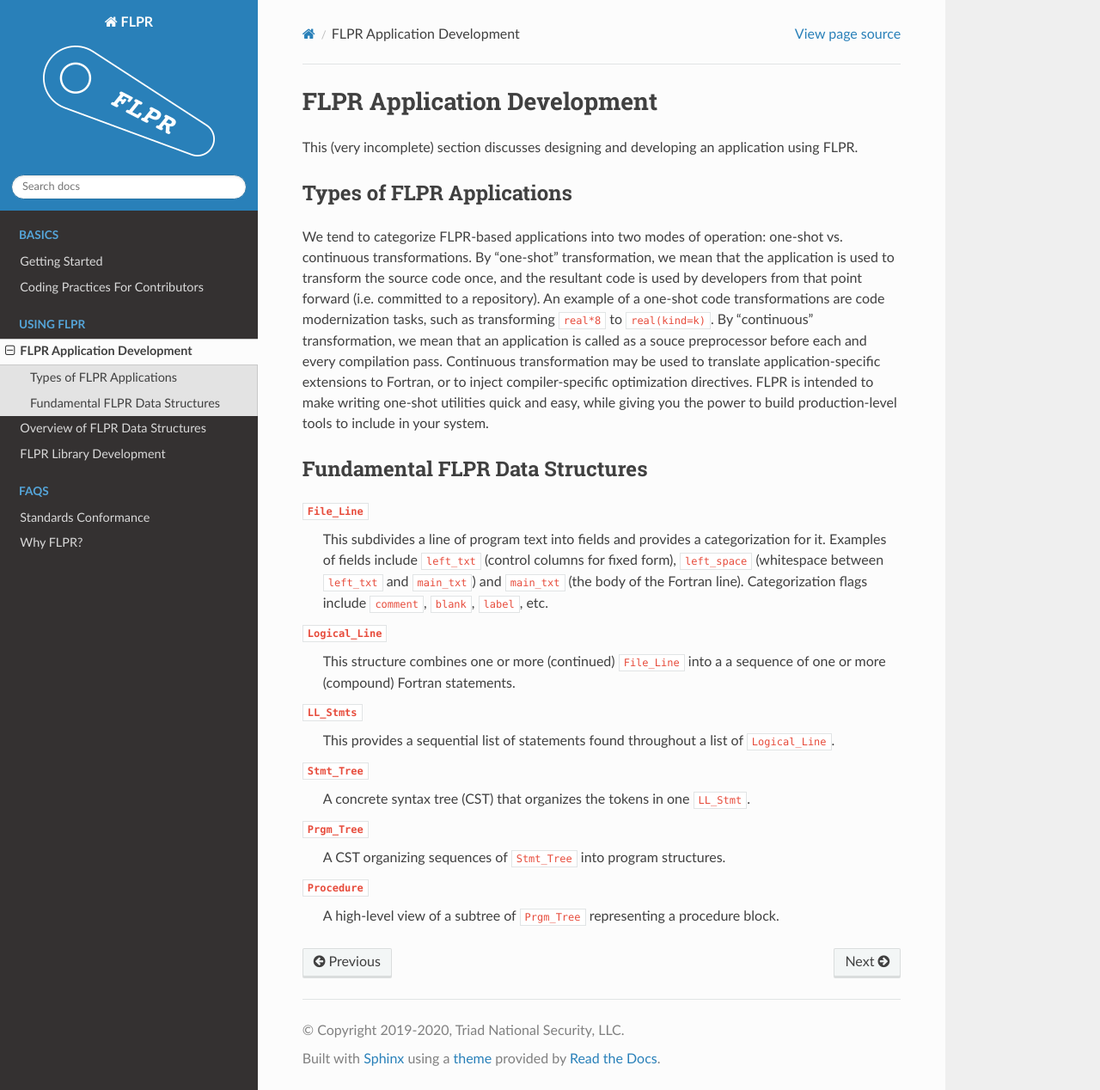
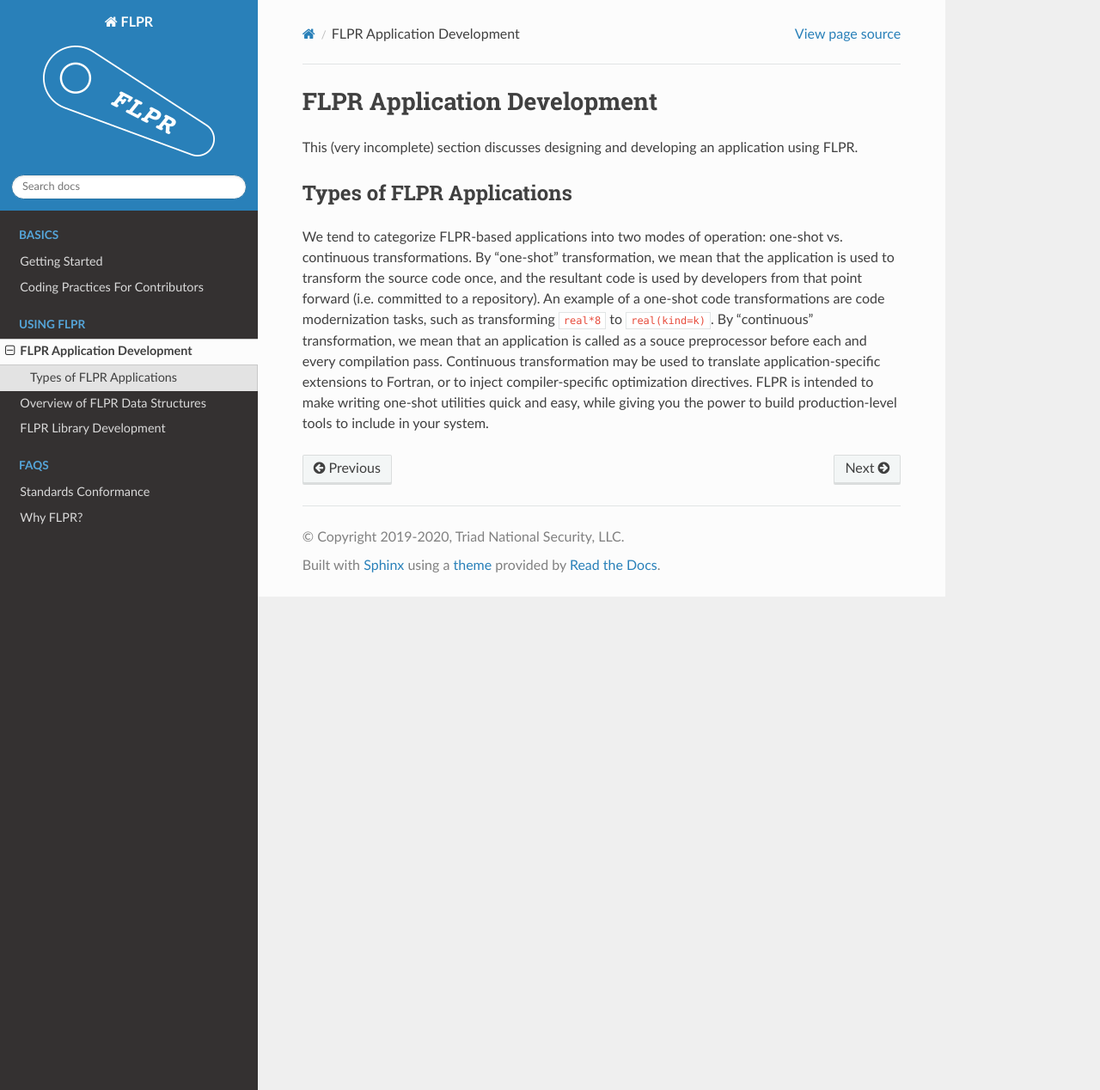
Before and after one commit to lanl/FLPR, a Sphinx documentation site: the page built from docs/sphinx/app_devel.rst, in a window 1280 px wide and 1268 px high. Shown: the whole window at 86% size. Built offline with Sphinx 7.4.7 and the Read the Docs theme 2.0.0, drawn with Linux system fonts in a browser that asks for light colours.

Commit message:
Moved FLPR data structure description into a new major section.

```diff
--- a/docs/sphinx/app_devel.rst
+++ b/docs/sphinx/app_devel.rst
@@ -25,34 +25,3 @@
 directives.  FLPR is intended to make writing one-shot utilities
 quick and easy, while giving you the power to build production-level
 tools to include in your system.
-
---------------------------------
-Fundamental FLPR Data Structures
---------------------------------
-
-``File_Line``
-  This subdivides a line of program text into fields and
-  provides a categorization for it.  Examples of fields include ``left_txt``
-  (control columns for fixed form), ``left_space`` (whitespace between
-  ``left_txt`` and ``main_txt``) and ``main_txt`` (the body of the
-  Fortran line).  Categorization flags include ``comment``, ``blank``,
-  ``label``, etc.
-
-``Logical_Line``
-  This structure combines one or more (continued) ``File_Line`` into a
-  a sequence of one or more (compound) Fortran statements.
-
-``LL_Stmts``
-  This provides a sequential list of statements found throughout a
-  list of ``Logical_Line``.
-
-``Stmt_Tree``
-  A concrete syntax tree (CST) that organizes the tokens in one
-  ``LL_Stmt``.
-
-``Prgm_Tree``
-  A CST organizing sequences of ``Stmt_Tree`` into program structures.
-
-``Procedure``
-  A high-level view of a subtree of ``Prgm_Tree`` representing a
-  procedure block.
```
Also changed, not shown: docs/sphinx/flpr_entities.rst (+10 -3 lines).
